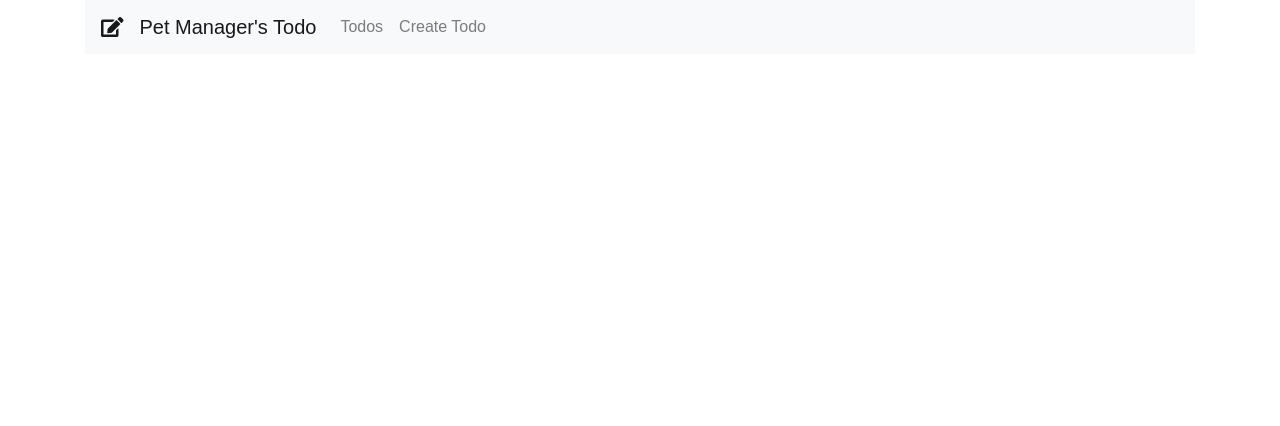
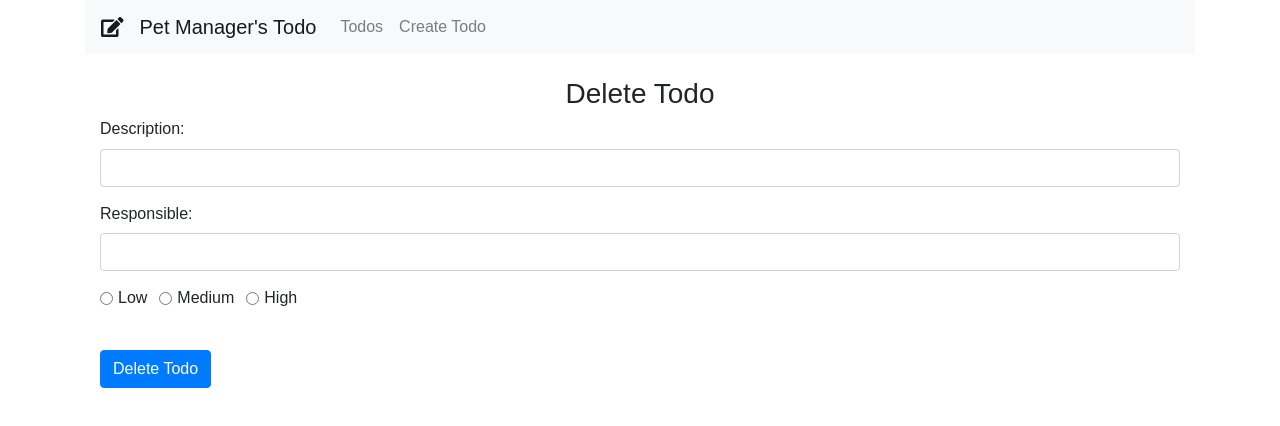
Before and after one commit to Mekarosi/pet-manager-todo2, a React (Create React App) app: page /delete/1 in a window 1280 px wide. Shown: the top 426 px of the page. Built offline with nearby package versions, Linux system fonts and the light colour scheme.

Commit message:
Add form field to Delete Todo component

```diff
--- a/src/components/DeleteTodo.js
+++ b/src/components/DeleteTodo.js
@@ -12,7 +12,79 @@
     };
   }
   render() {
-    return <div></div>;
+    return (
+      <div className='container'>
+        <h3 align='center'>Delete Todo</h3>
+        <form onSubmit={this.onSubmit}>
+          <div className='form-group'>
+            <label>Description: </label>
+            <input
+              type='text'
+              className='form-control'
+              value={this.state.todo_description}
+              onChange={this.onChangeTodoDescription}
+            />
+          </div>
+          <div className='form-group'>
+            <label>Responsible: </label>
+            <input
+              type='text'
+              className='form-control'
+              value={this.state.todo_responsible}
+              onChange={this.onChangeTodoResponsible}
+            />
+          </div>
+          <div className='form-group'>
+            <div className='form-check form-check-inline'>
+              <input
+                className='form-check-input'
+                type='radio'
+                name='priorityOptions'
+                id='priorityLow'
+                value='Low'
+                checked={this.state.todo_priority === 'Low'}
+                onChange={this.onChangeTodoPriority}
+              />
+              <label className='form-check-label'>Low</label>
+            </div>
+            <div className='form-check form-check-inline'>
+              <input
+                className='form-check-input'
+                type='radio'
+                name='priorityOptions'
+                id='priorityMedium'
+                value='Medium'
+                checked={this.state.todo_priority === 'Medium'}
+                onChange={this.onChangeTodoPriority}
+              />
+              <label className='form-check-label'>Medium</label>
+            </div>
+            <div className='form-check form-check-inline'>
+              <input
+                className='form-check-input'
+                type='radio'
+                name='priorityOptions'
+                id='priorityHigh'
+                value='High'
+                checked={this.state.todo_priority === 'High'}
+                onChange={this.onChangeTodoPriority}
+              />
+              <label className='form-check-label'>High</label>
+            </div>
+          </div>
+
+          <br />
+
+          <div className='form-group'>
+            <input
+              type='submit'
+              value='Delete Todo'
+              className='btn btn-primary'
+            />
+          </div>
+        </form>
+      </div>
+    );
   }
 }
 
```
